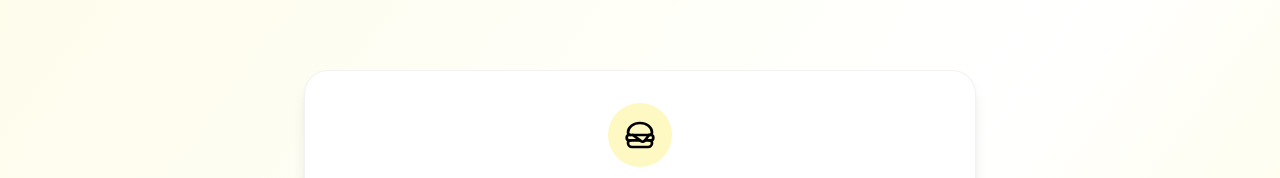
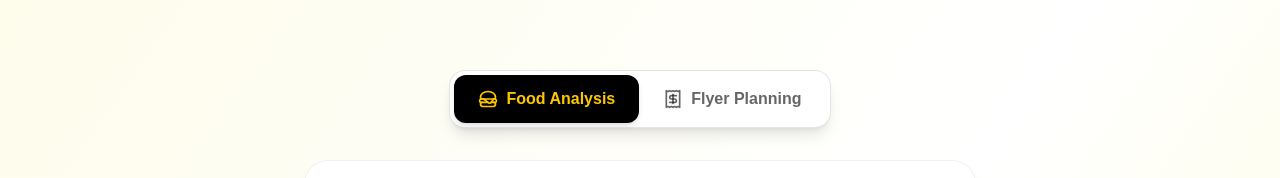
Before and after one commit to jayd74/chef-gpt, a Next.js app: page / in a window 1280 px wide. Shown: the part 260-438 px from the top of the page. Built offline with nearby package versions, Linux system fonts and the light colour scheme; no server answers.

Commit message:
flyer intelligence

```diff
--- a/src/app/page.tsx
+++ b/src/app/page.tsx
@@ -1,10 +1,11 @@
 "use client";
 
 import { useState } from "react";
-import { ChefHat, Camera, Sparkles, Upload, Hamburger } from "lucide-react";
+import { ChefHat, Sparkles, Upload, Hamburger, Receipt } from "lucide-react";
 import { Button } from "@/components/ui/button";
-import ImageUpload from "@/components/ImageUpload";
-import ImageDisplay from "@/components/ImageDisplay";
+import ImageUpload from "../components/ImageUpload";
+import ImageDisplay from "../components/ImageDisplay";
+import FlyerDinnerUpload from "../components/FlyerDinnerUpload";
 
 interface NutritionFacts {
   serving_size: string;
@@ -32,9 +33,12 @@ interface FoodImage {
   analysis?: Analysis;
 }
 
+type TabType = "food" | "flyer";
+
 export default function Home() {
   const [uploadedImages, setUploadedImages] = useState<FoodImage[]>([]);
   const [isAnalyzing, setIsAnalyzing] = useState(false);
+  const [activeTab, setActiveTab] = useState<TabType>("food");
 
   const handleImageUpload = (base64: string, filename: string) => {
     const newImage: FoodImage = {
@@ -117,6 +121,39 @@ export default function Home() {
 
       {/* Main Content */}
       <main className="max-w-7xl mx-auto px-4 sm:px-6 lg:px-8 pb-12">
+        {/* Tab Navigation */}
+        <div className="mb-8">
+          <div className="flex justify-center">
+            <div className="flex bg-white rounded-2xl p-1 shadow-lg border border-black/10">
+              <button
+                onClick={() => setActiveTab("food")}
+                className={`px-6 py-3 rounded-xl font-semibold transition-all flex items-center gap-2 ${
+                  activeTab === "food"
+                    ? "bg-black text-yellow-400 shadow-md"
+                    : "text-black/60 hover:text-black hover:bg-yellow-50"
+                }`}
+              >
+                <Hamburger className="w-5 h-5" />
+                Food Analysis
+              </button>
+              <button
+                onClick={() => setActiveTab("flyer")}
+                className={`px-6 py-3 rounded-xl font-semibold transition-all flex items-center gap-2 ${
+                  activeTab === "flyer"
+                    ? "bg-black text-yellow-400 shadow-md"
+                    : "text-black/60 hover:text-black hover:bg-yellow-50"
+                }`}
+              >
+                <Receipt className="w-5 h-5" />
+                Flyer Planning
+              </button>
+            </div>
+          </div>
+        </div>
+
+        {/* Tab Content */}
+        {activeTab === "food" ? (
+          <>
             {/* Upload Section */}
             <div className="mb-12">
               <div className="bg-white rounded-3xl shadow-lg border border-black/5 p-8 max-w-2xl mx-auto">
@@ -144,7 +181,9 @@ export default function Home() {
                   </h3>
                   <Button
                     onClick={() =>
-                  uploadedImages.forEach((img) => handleAnalyzeImage(img.id))
+                      uploadedImages.forEach((img) =>
+                        handleAnalyzeImage(img.id)
+                      )
                     }
                     disabled={isAnalyzing}
                     className="bg-black text-yellow-400 hover:bg-gray-800 px-6 py-2 rounded-full font-semibold transition-colors shadow-lg"
@@ -192,6 +231,10 @@ export default function Home() {
                 ))
               )}
             </div>
+          </>
+        ) : (
+          <FlyerDinnerUpload />
+        )}
 
         {/* Tips Section */}
         <div className="mt-16">
```
Lines whose indentation alone changed are shown as unchanged.
